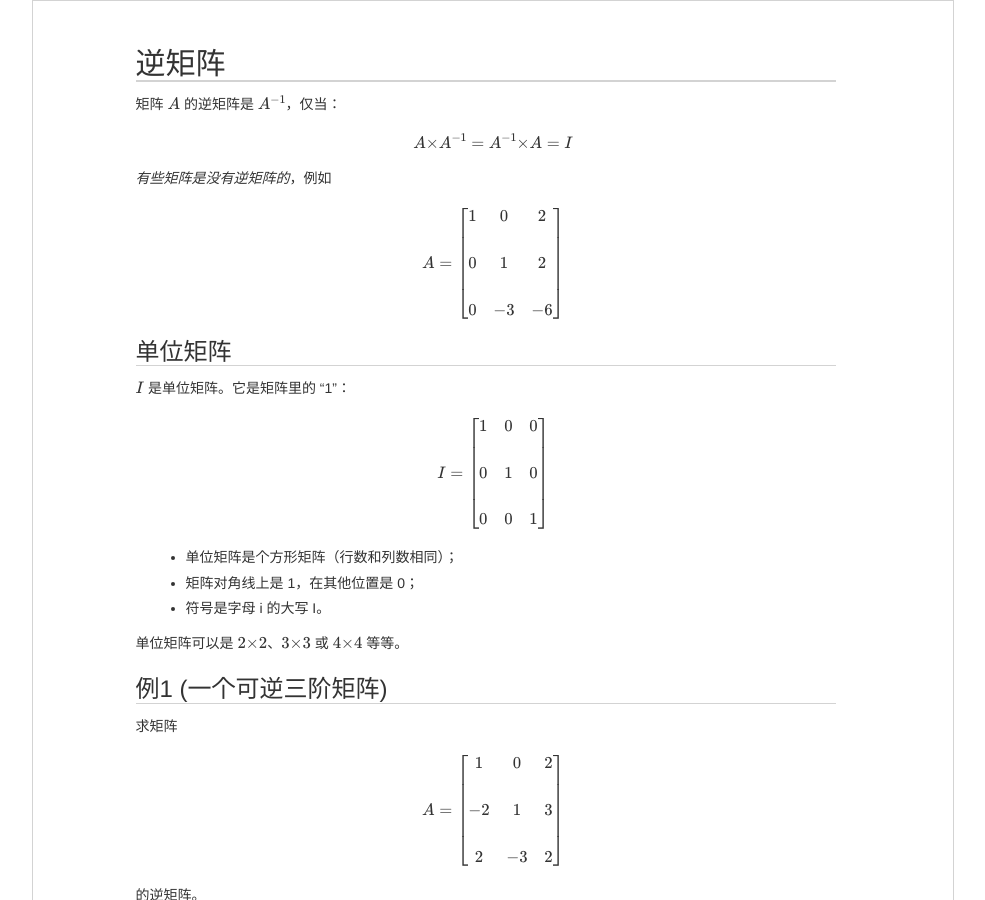
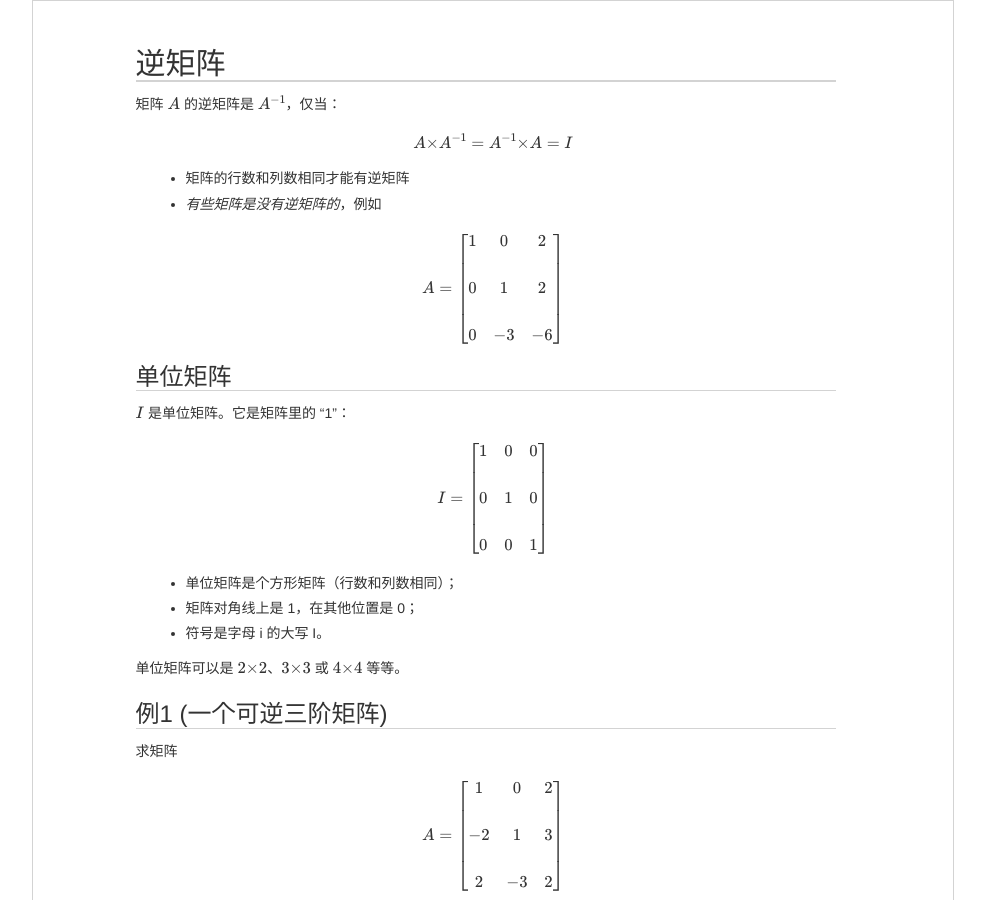
Before and after one commit to luli100/luli100.github.io, a Jekyll site: the page built from _posts/2021-04-04-inverse-of-a-matrix.md, in a window 1280 px wide and 900 px high. Shown: the whole window, without its empty margins (147-1132 px from the left). Built offline with Jekyll 4.4.1, drawn with Linux system fonts in a browser that asks for light colours; formulas are drawn with MathJax 3.

Commit message:
inverse of a martrix

```diff
--- a/_posts/2021-04-04-inverse-of-a-matrix.md
+++ b/_posts/2021-04-04-inverse-of-a-matrix.md
@@ -11,7 +11,8 @@ $$
 A×A^{-1}=A^{-1}×A=I
 $$
 
-*有些矩阵是没有逆矩阵的*，例如
+- 矩阵的行数和列数相同才能有逆矩阵
+- *有些矩阵是没有逆矩阵的*，例如
 
 $$
 A =
```
